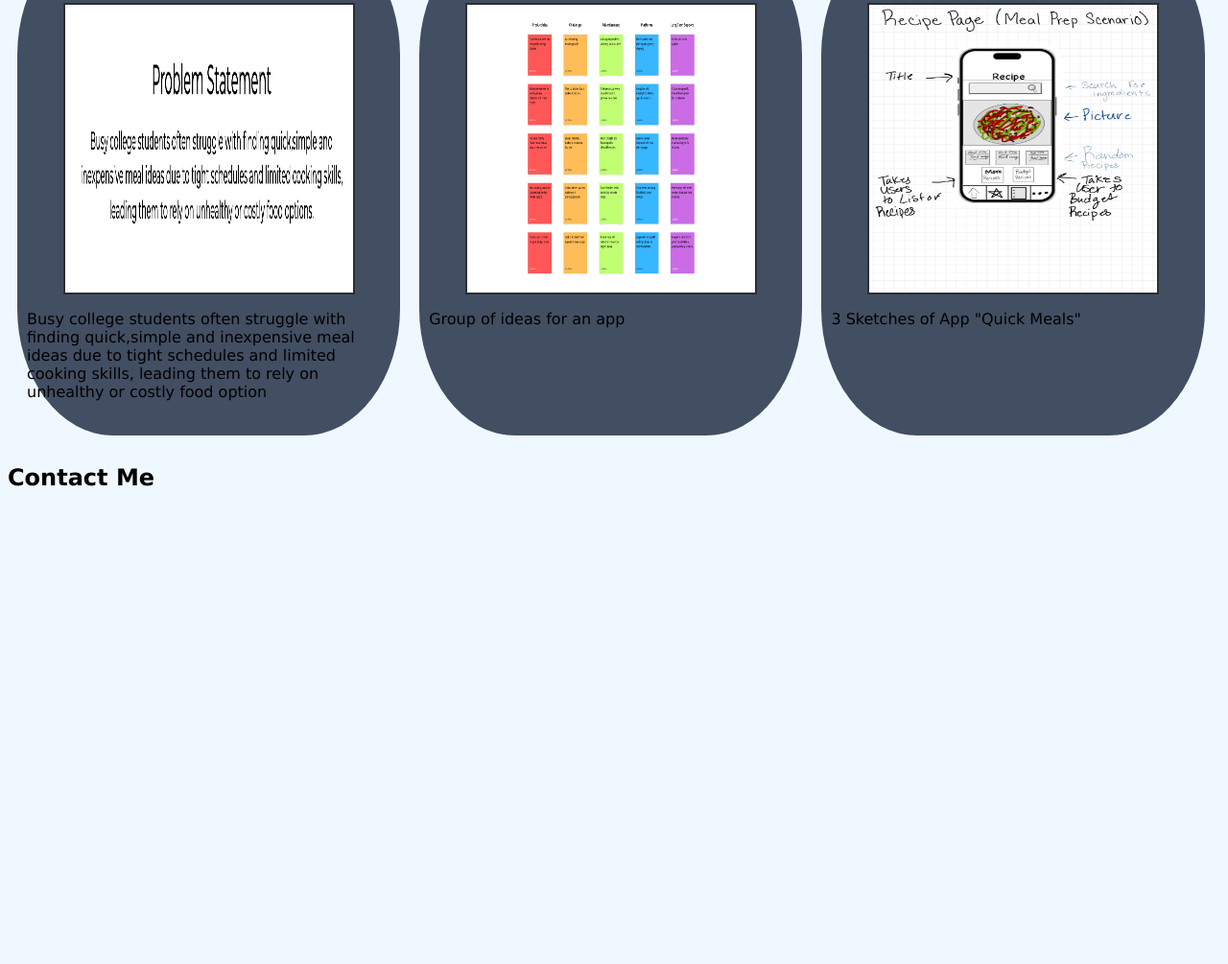
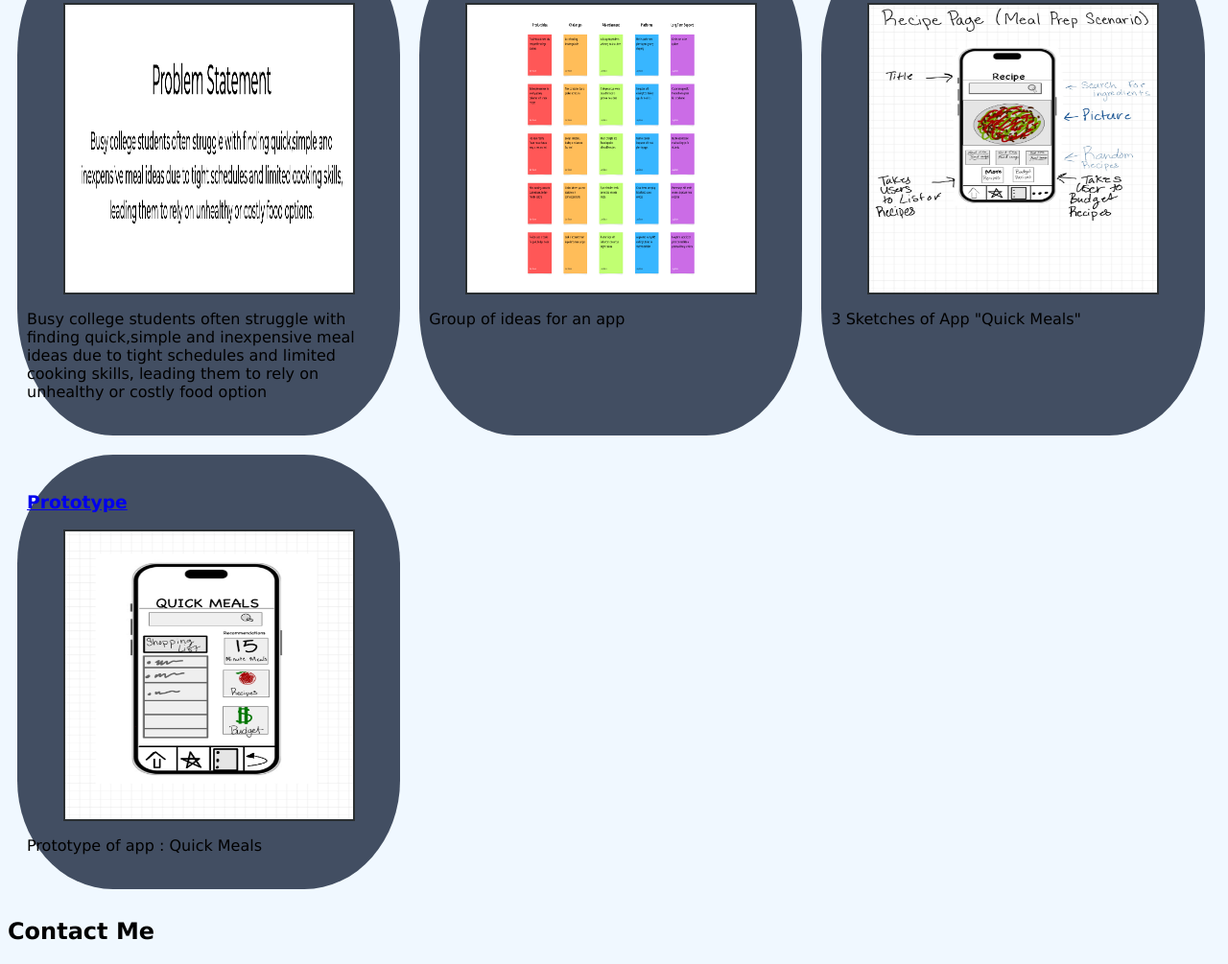
Before and after one commit to JayCBak1/JayCBak1.github.io, a plain HTML site: page index.html in a window 1280 px wide. Shown: the part 310-1315 px from the top of the page at 96% size. Before the commit the page ends 842 px from the top, so only its background shows below. Drawn offline with Linux system fonts and the light colour scheme.

Commit message:
Add files via upload

```diff
--- a/index.html
+++ b/index.html
@@ -48,6 +48,14 @@
                   </section>
 
 
+
+                  <!--Paper Prototype Assignment-->
+<section class="project">
+    <a href="https://youtu.be/vdtCCh20aBc"><h3> Prototype</h3></a>
+    <a href="https://youtu.be/vdtCCh20aBc"><img src="images/prototype.jpg"></a>
+    <p> Prototype of app : Quick Meals </p>
+    </section>
+
         </div>
 
         <h2>Contact Me</h2>
```
Also changed, not shown: Sketch(CSCE190).jpg (added), affinity.png (added), images/prototype.jpg (added), project ss.png (added), prototype.jpg (added), 3 other files.
